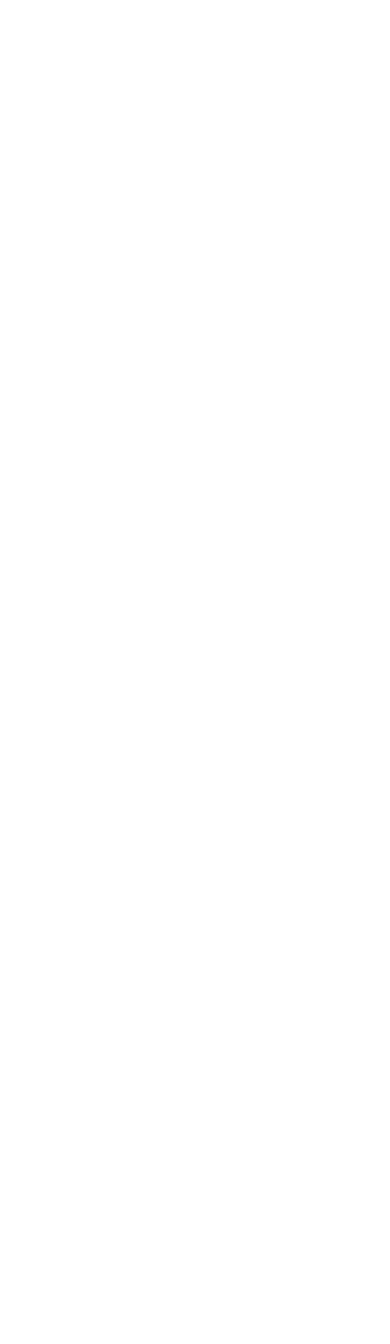
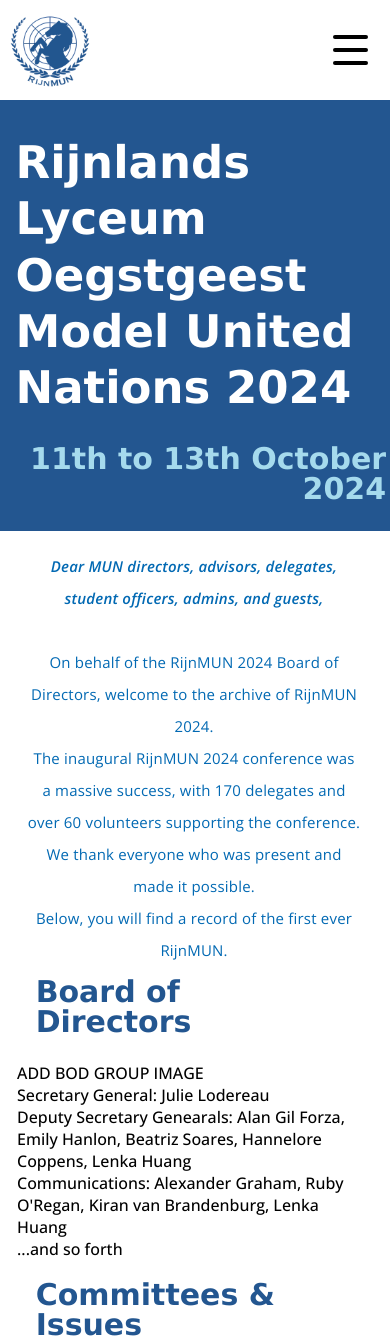
Before and after one commit to RijnMUN-Developer-Team/rijnmun-developer-team.github.io, a plain HTML site: page 2024/index.html in a window 390 px wide. Shown: the top 1344 px of the page. Before the commit the page ends 844 px from the top, so only its background shows below. Drawn offline with nearby package versions, Linux system fonts and the light colour scheme.

Commit message:
added a basic structure to the 2024 page

```diff
--- a/2024/index.html
+++ b/2024/index.html
@@ -0,0 +1,145 @@
+<!DOCTYPE html>
+<html lang="en">
+    <head>
+        <meta charset="UTF-8">
+        <meta name="viewport" content="width=device-width, initial-scale=1">
+        <meta name="color-scheme" content="light">
+        <meta name="robots" content="index, follow">
+        <meta property="og:type" content="wesbite">
+        <meta property="og:title" content="RijnMUN 2024">
+        <meta property="og:url" content="https://www.rijnmun.org/">
+        <meta property="og:site_name" content="RijnMUN">
+        <meta name="theme-color" content="#23569090">
+        <meta name="description" content="Archived website of RijnMUN 2024">
+        <link rel="manifest" href="/manifest.json">
+        <link rel="icon" href="/images/favicon.ico" sizes="96x96">
+
+        <!-- preloading the fonts ---- -->
+        <link rel="preload" href="https://fonts.googleapis.com/css2?family=Open+Sans:ital,wght@0,300..800;1,300..800&display=swap" as="style">
+        <link rel="stylesheet" href="https://fonts.googleapis.com/css2?family=Open+Sans:ital,wght@0,300..800;1,300..800&display=swap">
+
+        <link rel="stylesheet" type="text/css" href="/styles/reset.css">
+        <link rel="stylesheet" type="text/css" href="/styles/base.css">
+        <link rel="stylesheet" type="text/css" href="/styles/mobile.css" media="screen and (max-width: 767px)">
+        <link rel="stylesheet" type="text/css" href="/styles/edition_index.css">
+        <link rel="stylesheet" href="https://cdnjs.cloudflare.com/ajax/libs/font-awesome/4.7.0/css/font-awesome.min.css">
+        <script src="/scripts/base.js"></script>
+        <!-- <script src="/scripts/index.js"></script>  -->
+        <title>RijnMUN 2024</title>
+
+    </head>
+    <body>
+        <header data-nosnippet>
+            <div class="logo_container">
+                <a href="/"><img alt="RijnMUN Logo" class="logo" id="logo" src="/images/logos/logo.webp"></a>
+            </div>
+
+            <!-- dropdown for laptop version -->
+            <div class="menu" id="menu">
+                <a href="/" class="current">Home</a>
+                <div class="normal">
+                    <div class="dropdown">
+                        <a id="dropbtn" class="dropbtn" href="/rijnmun-2024/general-information">Past Editions</a>
+                        <div class="dropdown-content">
+                            <a href="/2024/">RijnMUN 2024</a>
+                        </div>
+                    </div>
+                </div>
+                <a class="normal" href="/registration">Photos</a>
+                <a class="normal" href="/contact">Uploads</a>
+                <p class="icon" onclick="show_bars()" style="height: 30px;">
+                        <span id="bar1" class="bar" style="--i:0"></span>
+                        <span id="bar2" class="bar" style="--i:9"></span>
+                        <span id="bar3" class="bar" style="--i:18"></span>
+                </p>
+            </div>
+        </header>
+        <!-- dropdown for phone version -->
+        <div class="toggle" id="toggle" style="display:none;">
+            <ul>
+                <li class="main"><a href="/">Home</a></li>
+                <li class="main"><a href="/rijnmun-2024/general-information">Past Editions</a></li>
+                <ul><li>
+                    <a href="/rijnmun-2024/general-information">RijnMUN 2024</a>
+                </li></ul>
+                <li class="main"><a href="/registration">Photos</a></li>
+
+                <li class="main"><a href="/contact">Uploads</a></li>
+            </ul>
+        </div>
+        <noscript><div id="js_alert">
+            <h2>JavaScript Disabled</h2>
+            <p>Please allow JavaScript for this website as it is needed for many of the core functionalities of this website. You can change website permissions in your browser settings, and then reload the page.</p>
+        </div></noscript>
+        <main onclick="hide_bars()">
+            <div class="title">
+                <h1>Rijnlands Lyceum Oegstgeest<br>Model United Nations 2024</h1>
+                <h2>11<sup>th</sup> to 13<sup>th</sup> October 2024</h2>
+            </div>
+            <div class="container">
+
+                <div class="message" data-nosnippet>
+                    <p>
+                        <span class="keywords">Dear MUN directors, advisors, delegates, student officers, admins, and guests,</span> <br>
+                        <br>
+                        On behalf of the RijnMUN 2024 Board of Directors, welcome to the archive of RijnMUN 2024.
+                        <br>
+                        The inaugural RijnMUN 2024 conference was a massive success, with 170 delegates and over 60 volunteers supporting the conference. We thank everyone who was present and made it possible.
+                        <br>
+                        Below, you will find a record of the first ever RijnMUN.
+                    </p>
+                </div>
+
+                <div class="section bod">
+                    <h2>Board of Directors</h2>
+                    <p>ADD BOD GROUP IMAGE</p>
+                    <p>
+                        <span class="role">Secretary General</span>: <span class="name">Julie Lodereau</span>
+                        <br>
+                        <span class="role">Deputy Secretary Genearals</span>: <span class="name">Alan Gil Forza, Emily Hanlon, Beatriz Soares, Hannelore Coppens, Lenka Huang</span>
+                        <br>
+                        <span class="role">Communications</span>: <span class="name">Alexander Graham, Ruby O'Regan, Kiran van Brandenburg, Lenka Huang</span>
+                        <br>
+
+                        ...and so forth
+
+                    </p>
+                </div>
+
+                <div class="section cai">
+                    <h2>Committees & Issues</h2>
+                    <p>PER COMMITTEE: stoff, issues (research report?), passed resos </p>
+                </div>
+
+                <div class="section gsaa">
+                    <h2>Special Thanks</h2>
+                    <p>List guest speaker with committee + title, list of advisors</p>
+                </div>
+
+                <div class="section photos">
+                    <h2>Photos!</h2>
+                    <p>RijnMUN 2024 photos can be accessed and downloaded here{link to photos page}</p>
+                </div>
+
+                <div class="section statistics">
+                    <h2>RijnMUN 2024 in numbers...</h2>
+                    <p>Number of BoD, number of admins, number of schools, number of delegates, numbers of resos sent...etc</p>
+                </div>
+
+            </div>
+            <div id="scrollup">
+                <i class="fa fa-arrow-up fa-2x"></i>
+            </div>
+            <div class="rcmenu" id="rcmenu">
+                <div class="funcs" id="funcs">
+                    <p onclick="window.location.reload()">Reload</p>
+                </div>
+                <div class="links" id="links">
+                    <p onclick="window.location.replace('https:\/\/www.rijnmun.org\/')">Home</p>
+                    <p onclick="window.location.replace('https:\/\/www.rijnmun.org\/rijnmun-2024\/programme-of-events')">Agenda</p>
+                    <p onclick="window.location.replace('https:\/\/www.rijnmun.org\/rijnmun-2024\/committees-and-issues')">Committees</p>
+                </div>
+            </div>
+        </main>
+    </body>
+</html>
--- a/scripts/base.js
+++ b/scripts/base.js
@@ -348,7 +348,7 @@ const footerHTML = `
                         </ul>
                     </div>
                     <div class="timer">
-                        <h4 title="Oh the pain that has gone into creating this countdown-">COUNTDOWN TO RIJNMUN</h4>
+                        <h4 title="Oh the pain that has gone into creating this countdown-">COUNTUP FROM FIRST RIJNMUN</h4>
                         <div class="countdown">
                             <table class="tm_tbl">
                                 <tr><td id="days"><div class="days_div"><p id="day1"></p><p id="day2"></p><p id="day3"></p></div></td><td id="hours"><div class="hours_div"><p id="hr1"></p><p id="hr2"></p></div></td><td id="minutes"><div class="mins_div"><p id="min1"></p><p id="min2"></p></div></td><td id="seconds"><div class="secs_div"><p id="sec1"></p><p id="sec2"></p></div></td></tr>
--- /dev/null
+++ b/styles/edition_index.css
@@ -0,0 +1,126 @@
+:root {
+    --theme-bl: #235690;
+    --theme-rd: #D90148;
+    --theme-wh: white;
+    --bl-txt: #0269B3;
+
+    --mid-bl: #5B95D7;
+    --light-bl: #cedff3;
+    --dark-bl: #143152;
+    --news-text: #1C4473;
+
+    --h3-color: #ade1f2f2;
+}
+
+h1 {
+    line-height: 1.25em;
+}
+
+.title h2 {
+    width: 98%;
+    font-size: 30px;
+    text-align: end;
+    justify-self: end;
+    color: var(--h3-color);
+    margin: 1%;
+}
+
+.container {
+    padding: 5% 3% 5% 2%; /* don't touch this / made to align with .title */
+    display: flex;
+    justify-content: space-evenly;
+    flex-direction: column;
+}
+
+/* welcome letter  */
+.message {
+    width: 90vw;
+    display: block;
+    justify-content: center;
+}
+
+.message p {
+    margin-top: unset;
+    color: var(--bl-txt);
+    font-size: 18px;
+    text-align: center;
+    /* font-weight: 500; */
+    line-height: 32px;
+
+    /* for open sans ----  */
+    font-weight: 400;
+    letter-spacing: 0.2px;
+}
+
+.keywords {
+    /* font-weight: 800; */
+    margin-top: unset;
+
+    /* for open sans------  */
+    font-weight: 600;
+    font-style: italic;
+}
+
+/* sections ---- */
+.section {
+    margin: 2.5%; /* don't touch this / made to align with .title */
+}
+.section h2 {
+    text-align: left;
+    color: var(--theme-bl);
+    font-size: 30px;
+    margin-bottom: 15px;
+}
+
+/* Mobile support */
+
+@media screen and (max-width: 767px) {
+    .welcome {
+        display: block;
+        flex-direction: unset;
+        padding: 1.5%;
+        width: fit-content;
+    }
+
+    .message {
+        width: 90%;
+        margin-left: 5vw;
+    }
+
+    .message p {
+        font-size: 15px;
+        /* font-weight: 600; don't override default font design settings*/
+    }
+
+    .container {
+        flex-direction: column;
+        justify-content: space-evenly;
+    }
+
+    h1 {
+        width: unset;
+        padding: 5%;
+        padding-left: 2%;
+        padding-bottom: none;
+        /* font-size: 50px; why does mobile have larger titles than laptop?? 50px is kinda too big for a phone i think*/
+    }
+
+    h2 {
+        width: 85%;
+        padding-left: 5%;
+        padding-bottom: 3%;
+        /* padding-right: unset; */
+        margin: 1px;
+        font-size: 25px;
+    }
+
+    .f_contact {
+        margin-right: none;
+        padding-right: none;
+    }
+
+    ul.f_contact {
+        margin: unset;
+        padding: unset;
+    }
+}
```
Also changed, not shown: index.html (+1 -1 lines).
